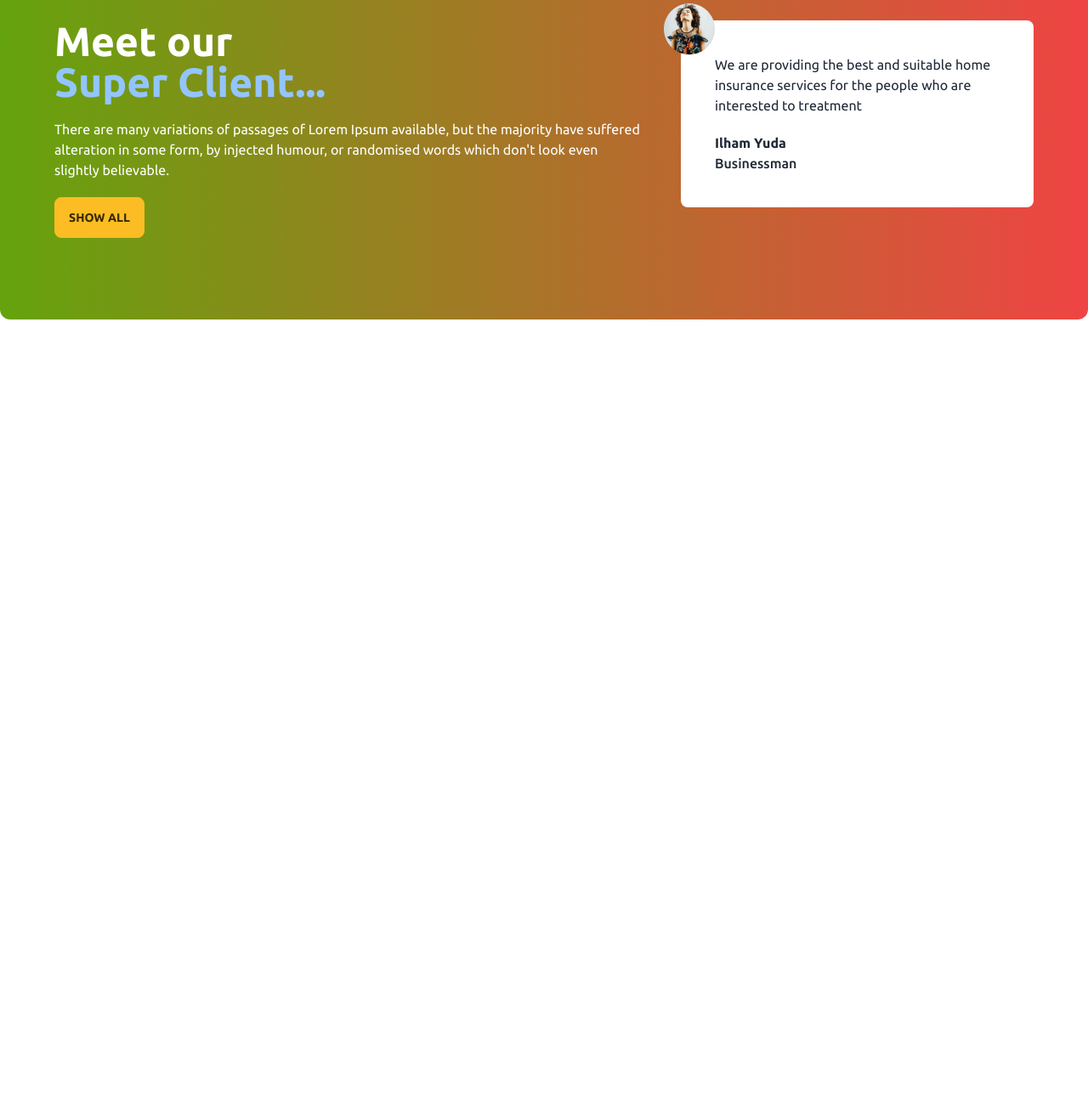
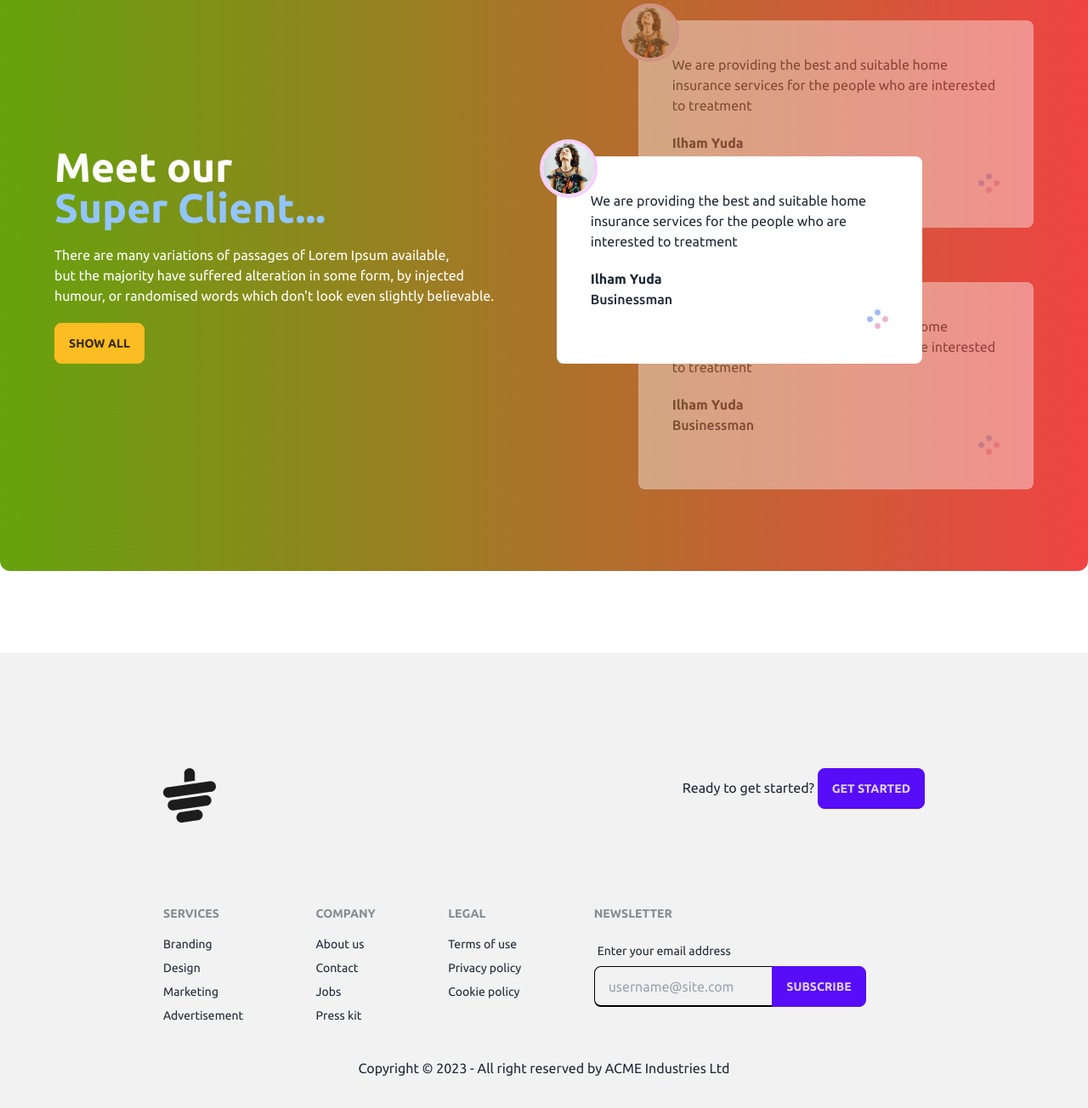
Before and after one commit to asif-444/chai-pe-chale..., a plain HTML site: page index.html in a window 1280 px wide. Shown: the part 1899-3203 px from the top of the page at 85% size. Before the commit the page ends 2371 px from the top, so only its background shows below. Drawn offline with nearby package versions, Linux system fonts and the light colour scheme.

Commit message:
added footer section

```diff
--- a/index.html
+++ b/index.html
@@ -162,24 +162,31 @@
         </section>
 
         <!-- super client section -->
-        <section class="my-24 flex flex-col lg:flex-row gap-12 rounded-xl bg-gradient-to-l from-red-500 to-lime-600 px-16 py-24">
+        <section
+            class="my-24 flex flex-col lg:flex-row gap-12 rounded-xl bg-gradient-to-l from-red-500 to-lime-600 px-16 py-24">
+
+            <div class="flex  lg:pr-28 items-center">
                 <div class="space-y-5">
                     <h2 class="text-5xl font-extrabold text-white">
                         Meet our <br>
                         <span class="text-blue-300">Super Client...</span>
                     </h2>
                     <p class="text-white">
-                    There are many variations of passages of Lorem Ipsum available, but the majority have suffered
+                        There are many variations of passages of Lorem Ipsum available, <br> but the majority have
+                        suffered
                         alteration in some form, by injected humour, or randomised words which don't look even slightly
                         believable.
                     </p>
                     <button class="btn btn-warning">Show All</button>
                 </div>
+            </div>
 
-            <div>
-                <!-- review -->
-                <div class="relative p-10 rounded-lg bg-white">
-                    <img class="absolute -top-5 -left-5" src="./images/client.png" alt="">
+            <!-- review container -->
+            <div class="relative">
+                <!-- next review -->
+                <div class="opacity-40 z-10 mb-16 relative p-10 rounded-lg bg-white">
+                    <img class="absolute -top-5 -left-5 border-4 rounded-full bg-white border-fuchsia-200"
+                        src="./images/client.png" alt="">
                     <p>
                         We are providing the best and suitable home insurance services for the people who are interested
                         to treatment
@@ -187,11 +194,92 @@
 
                     <h4 class="font-bold mt-5">Ilham Yuda</h4>
                     <p class="font-medium">Businessman</p>
+
+                    <div class=" flex justify-end">
+                        <img src="./images/circles.png" alt="">
+                    </div>
+                </div>
+
+                <!-- current review -->
+                <div class="absolute z-20 top-40 lg:-left-24 lg:w-[430px] p-10 rounded-lg bg-white">
+                    <img class="absolute -top-5 -left-5 border-4 rounded-full bg-white border-fuchsia-200"
+                        src="./images/client.png" alt="">
+                    <p>
+                        We are providing the best and suitable home insurance services for the people who are interested
+                        to treatment
+                    </p>
+
+                    <h4 class="font-bold mt-5">Ilham Yuda</h4>
+                    <p class="font-medium">Businessman</p>
+
+                    <div class=" flex justify-end">
+                        <img src="./images/circles.png" alt="">
+                    </div>
+                </div>
+
+                <!-- previous review -->
+                <div class="opacity-40 z-10 relative p-10 rounded-lg bg-white">
+                    <img class="absolute -top-5 -left-5 border-4 rounded-full bg-white border-fuchsia-200"
+                        src="./images/client.png" alt="">
+                    <p>
+                        We are providing the best and suitable home insurance services for the people who are interested
+                        to treatment
+                    </p>
+
+                    <h4 class="font-bold mt-5">Ilham Yuda</h4>
+                    <p class="font-medium">Businessman</p>
+
+                    <div class=" flex justify-end">
+                        <img src="./images/circles.png" alt="">
+                    </div>
                 </div>
         </section>
     </main>
-    <footer>
-
+    <footer class=" px-48 py-10 bg-base-200 text-base-content">
+        <div class="flex justify-between my-24">
+            <img src="./images/cup.png" alt="">
+            <p>
+                <span>Ready to get started?</span>
+                <button class="btn btn-primary">Get started</button>
+            </p>
+        </div>
+       <div  class="footer">
+        <div>
+            <span class="footer-title">Services</span>
+            <a class="link link-hover">Branding</a>
+            <a class="link link-hover">Design</a>
+            <a class="link link-hover">Marketing</a>
+            <a class="link link-hover">Advertisement</a>
+        </div>
+        <div>
+            <span class="footer-title">Company</span>
+            <a class="link link-hover">About us</a>
+            <a class="link link-hover">Contact</a>
+            <a class="link link-hover">Jobs</a>
+            <a class="link link-hover">Press kit</a>
+        </div>
+        <div>
+            <span class="footer-title">Legal</span>
+            <a class="link link-hover">Terms of use</a>
+            <a class="link link-hover">Privacy policy</a>
+            <a class="link link-hover">Cookie policy</a>
+        </div>
+        <div>
+            <span class="footer-title">Newsletter</span>
+            <div class="form-control w-80">
+                <label class="label">
+                    <span class="label-text">Enter your email address</span>
+                </label>
+                <div class="relative">
+                    <input type="text" placeholder="username@site.com" class="py-4 input bg-transparent border-b-2 border-black outline-none" />
+                    <button class="btn btn-primary absolute top-0 right-0 rounded-l-none">Subscribe</button>
+                </div>
+            </div>
+        </div>
+       </div>
+        <div class="mt-10 text-center">
+            <p>Copyright &copy; 2023 - All right reserved by ACME Industries Ltd</p>
+          </div>
     </footer>
 </body>
 
```
Lines whose indentation alone changed are shown as unchanged.
